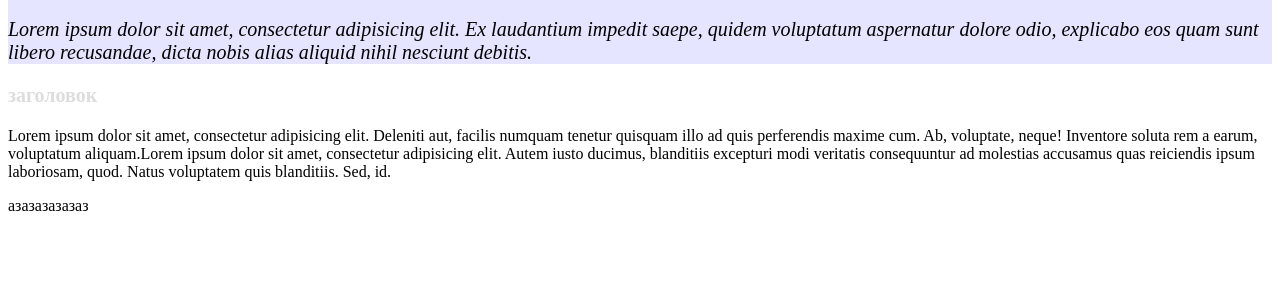
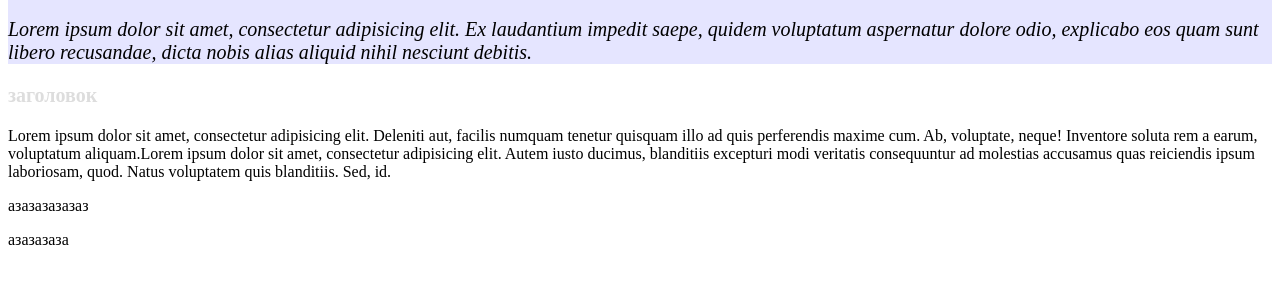
Before and after one commit to nameProkhorovStanislav/testNew, a plain HTML site: page index.html in a window 1280 px wide. Shown: the part 55-338 px from the top of the page. Drawn offline with Linux system fonts and the light colour scheme; files that its build step writes are made by us from their sources.

Commit message:
Third commit

```diff
--- a/index.html
+++ b/index.html
@@ -16,6 +16,7 @@
     </main>
     <footer>
       <p>азазазазазаз</p>
+      <p>aзазазаза</p>
     </footer>
   </body>
 </html>
```
